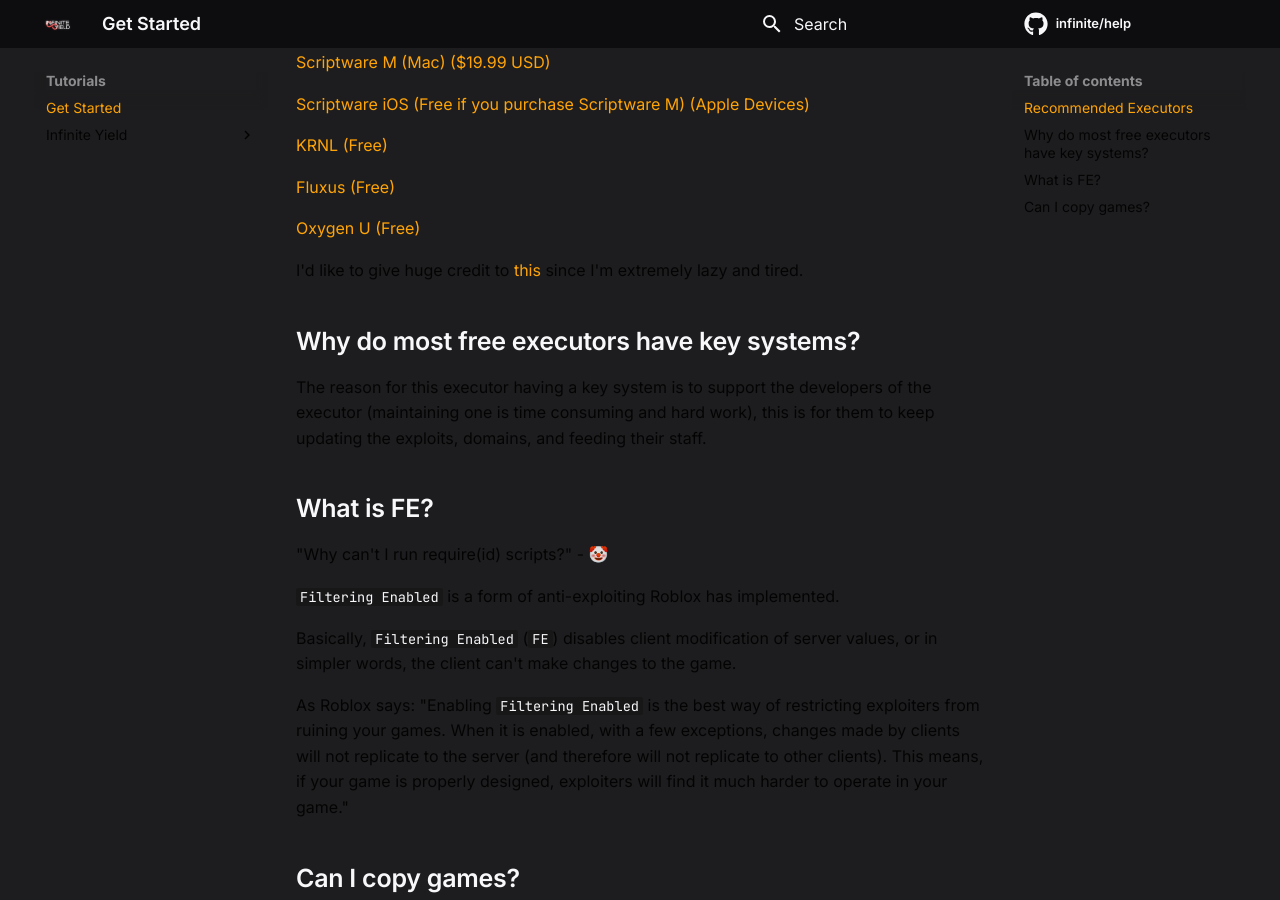
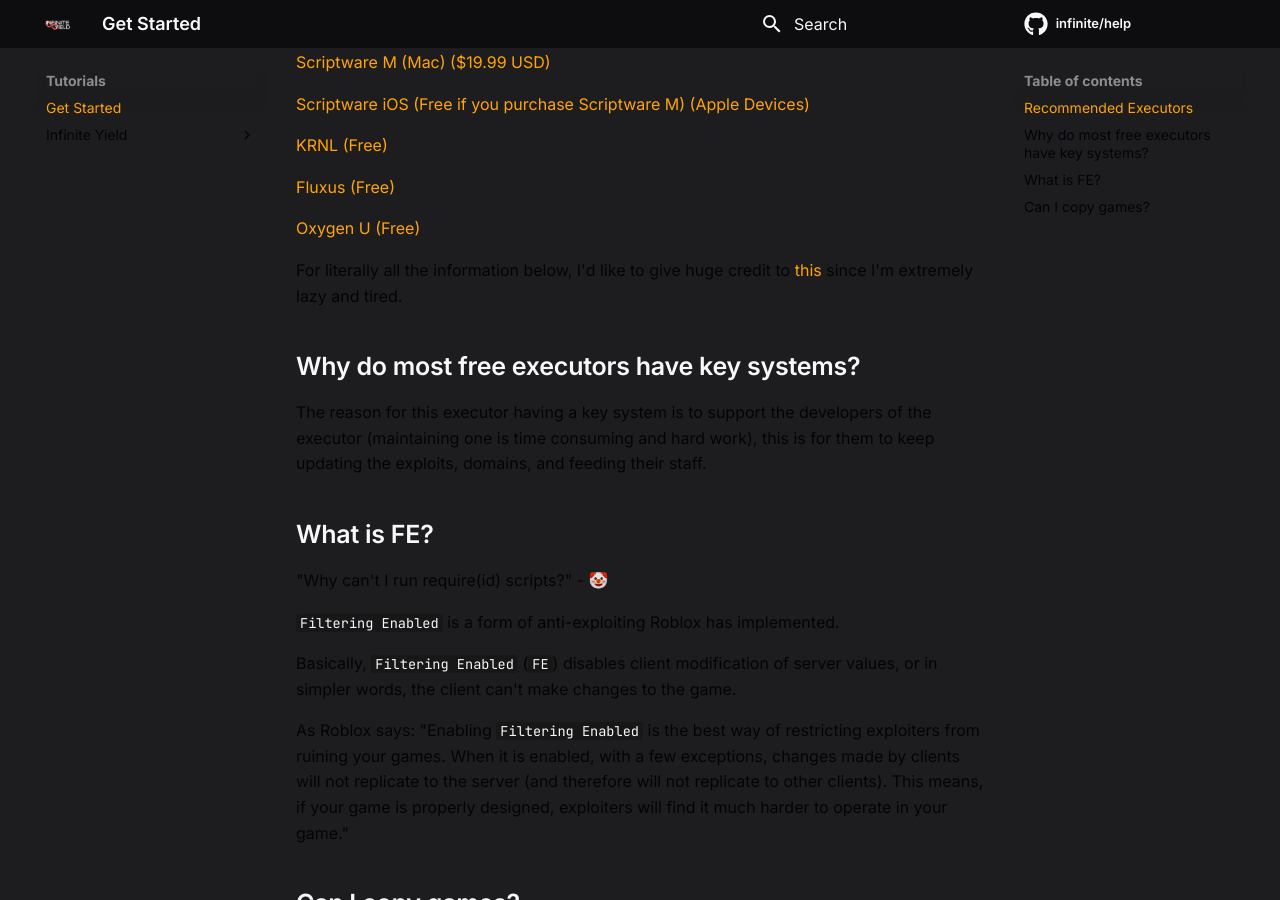
Before and after one commit to pamlib/iyt, an MkDocs documentation site: the page built from docs/tutorials/index.md, in a window 1280 px wide and 900 px high, scrolled down 403 px. Built offline with MkDocs 1.6.1 and Material for MkDocs 9.7.7, drawn with Linux system fonts in a browser that asks for light colours; comment, search, counter and statistics services are not loaded.

Commit message:
Update index.md

```diff
--- a/docs/tutorials/index.md
+++ b/docs/tutorials/index.md
@@ -18,7 +18,7 @@
 
 <a href="https://wearedevs.net/d/Oxygen%20U">Oxygen U (Free)</a>
 
-<p>I'd like to give huge credit to <a href="https://www.reddit.com/r/robloxhackers/comments/ok3hsg/beginners_exploit_guide">this</a> since I'm extremely lazy and tired.</p>
+<p>For literally all the information below, I'd like to give huge credit to <a href="https://www.reddit.com/r/robloxhackers/comments/ok3hsg/beginners_exploit_guide">this</a> since I'm extremely lazy and tired.</p>
 
 ## Why do most free executors have key systems?
 
```
